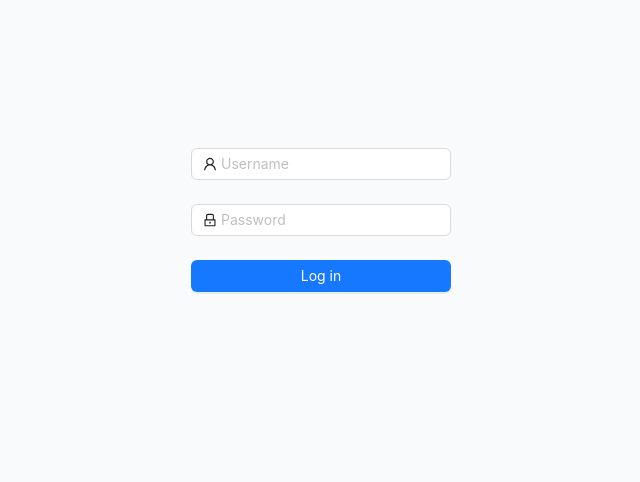
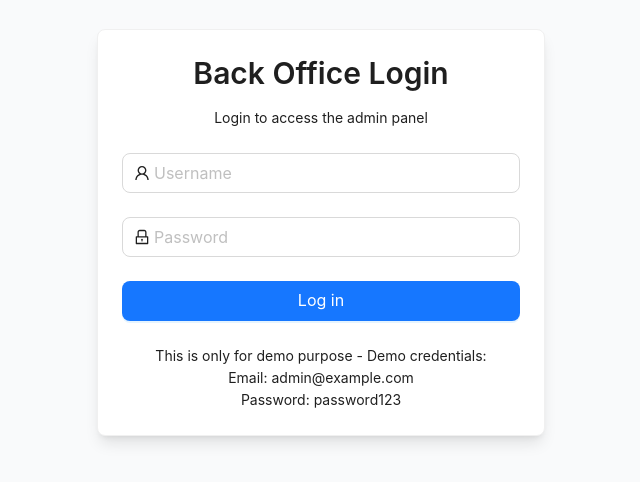
Before and after one commit to developer-abdul/ecommerce-test, a Next.js app: page /login in a window 1280 px wide. Shown: the part 168-650 px from the top of the page, without its empty margins (319-959 px from the left). Built offline with nearby package versions, Linux system fonts and the light colour scheme; what @ant-design/nextjs-registry would draw is missing.

Commit message:
feat(ui): Login Screen UI done

```diff
--- a/src/app/login/page.tsx
+++ b/src/app/login/page.tsx
@@ -2,13 +2,15 @@
 
 import React, { useState } from 'react';
 import { LockOutlined, UserOutlined } from '@ant-design/icons';
-import { Button, Form, Input, message } from 'antd';
+import { Button, Form, Input, message, Card, Typography } from 'antd';
 import { useRouter } from 'next/navigation';
 
 type LoginFormValues = {
 	email: string;
 	password: string;
 };
+
+const { Title, Text } = Typography;
 
 const LoginPage = () => {
 	const [loading, setLoading] = useState(false);
@@ -18,6 +20,7 @@ const LoginPage = () => {
 		try {
 			setLoading(true);
 			const { email, password } = values;
+			console.log('Submit values', email, password);
 
 			// Need to work on the NextAuth Login
 		} catch (error) {
@@ -30,12 +33,22 @@ const LoginPage = () => {
 
 	return (
 		<div className="flex justify-center items-center min-h-screen bg-gray-50">
-			<Form name="login" initialValues={{ remember: true }} onFinish={onFinish}>
+			<Card className="w-full max-w-md shadow-lg">
+				<div className="text-center mb-6">
+					<Title level={2}>Back Office Login</Title>
+					<Text>Login to access the admin panel</Text>
+				</div>
+
+				<Form name="login" onFinish={onFinish}>
 					<Form.Item
 						name="username"
 						rules={[{ required: true, message: 'Please input your Username!' }]}
 					>
-					<Input prefix={<UserOutlined />} placeholder="Username" />
+						<Input
+							prefix={<UserOutlined />}
+							placeholder="Username"
+							size="large"
+						/>
 					</Form.Item>
 					<Form.Item
 						name="password"
@@ -45,14 +58,21 @@ const LoginPage = () => {
 							prefix={<LockOutlined />}
 							type="password"
 							placeholder="Password"
+							size="large"
 						/>
 					</Form.Item>
 					<Form.Item>
-					<Button block type="primary" htmlType="submit">
+						<Button block type="primary" htmlType="submit" size="large">
 							Log in
 						</Button>
 					</Form.Item>
 				</Form>
+				<Text className="text-center text-sm flex flex-col">
+					<div>This is only for demo purpose - Demo credentials:</div>
+					<div>Email: admin@example.com</div>
+					<div>Password: password123</div>
+				</Text>
+			</Card>
 		</div>
 	);
 };
```
Lines whose indentation alone changed are shown as unchanged.
